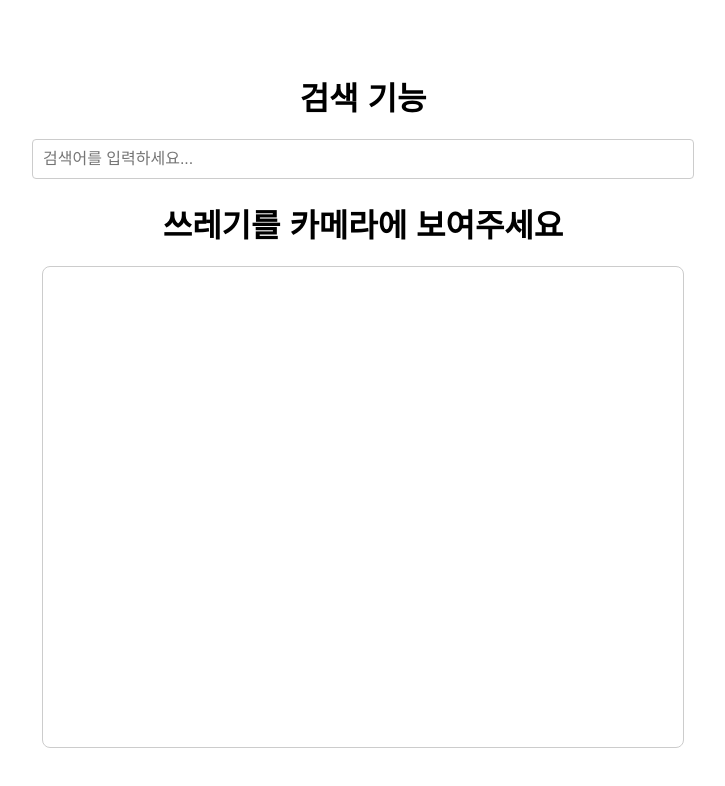
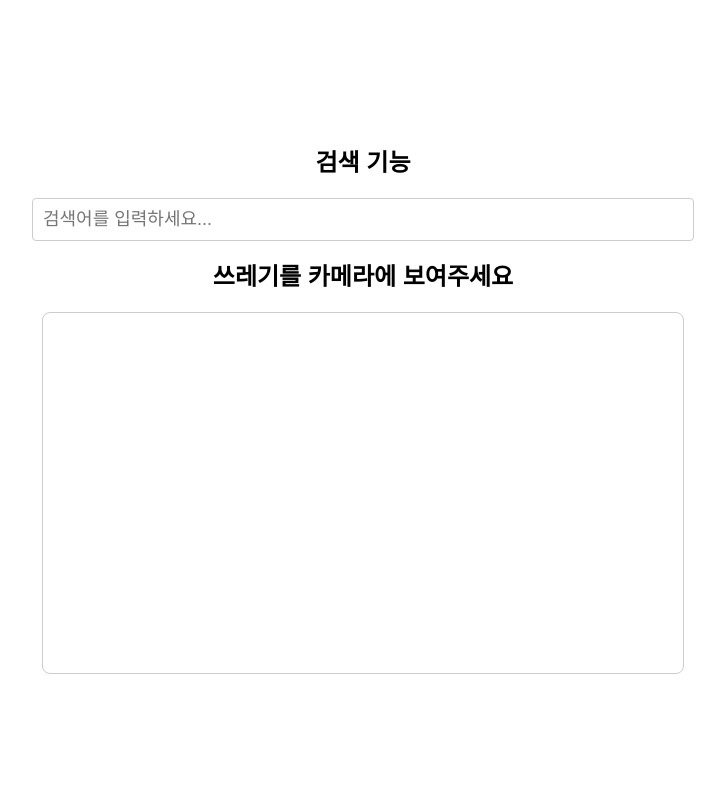
Before and after one commit to Inertia-h-j/WSW, a website: page Index.html in a window 1280 px wide. Shown: the whole page, without its empty margins (277-1002 px from the left). Drawn offline with Linux system fonts and the light colour scheme.

Commit message:
Update and rename index.html to Index.html

```diff
--- a/index.html
+++ b/Index.html
@@ -17,6 +17,7 @@
 
         h1 {
             margin-bottom: 20px;
+            font-size: 24px; /* 제목 크기 증가 */
         }
 
         #webcam-container {
@@ -25,10 +26,10 @@
             justify-content: center;
             border: 1px solid #ccc;
             border-radius: 8px;
-            width: 90vw; /* 비율 축소 */
-            height: 60vh; /* 비율 축소 */
+            width: 95vw; /* 비율 축소 */
+            height: 45vh; /* 비율 축소 */
             max-width: 640px; /* 최대 너비 */
-            max-height: 480px; /* 최대 높이 */
+            max-height: 360px; /* 최대 높이 */
             overflow: hidden;
         }
 
@@ -37,13 +38,13 @@
         }
 
         #search {
-            width: 90vw; /* 비율 축소 */
+            width: 95vw; /* 비율 축소 */
             max-width: 640px; /* 최대 너비 */
             padding: 10px;
             margin-bottom: 0px;
             border: 1px solid #ccc;
             border-radius: 4px;
-            font-size: 16px;
+            font-size: 18px; /* 입력창 폰트 크기 증가 */
         }
 
         @keyframes dropdown {
@@ -66,7 +67,7 @@
             border-radius: 4px;
             box-shadow: 0 2px 10px rgba(0, 0, 0, 0.1);
             z-index: 1000;
-            width: 90vw; /* 비율 축소 */
+            width: 95vw; /* 비율 축소 */
             max-width: 660px; /* 최대 너비 */
             max-height: 300px; /* 최대 높이 */
             overflow-y: auto;
@@ -85,6 +86,7 @@
         li {
             padding: 10px;
             cursor: pointer;
+            font-size: 16px; /* 리스트 항목 폰트 크기 */
         }
 
         li:hover {
```
